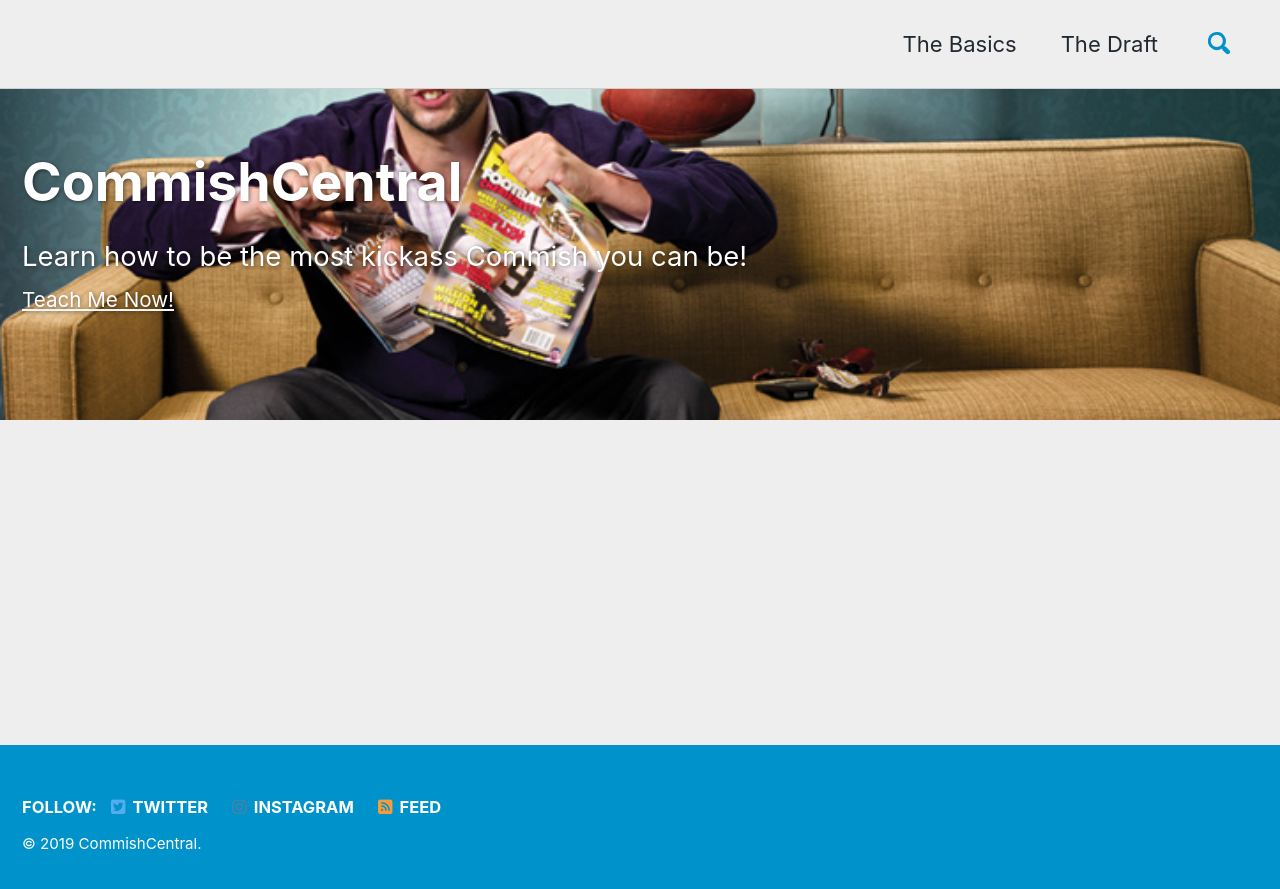
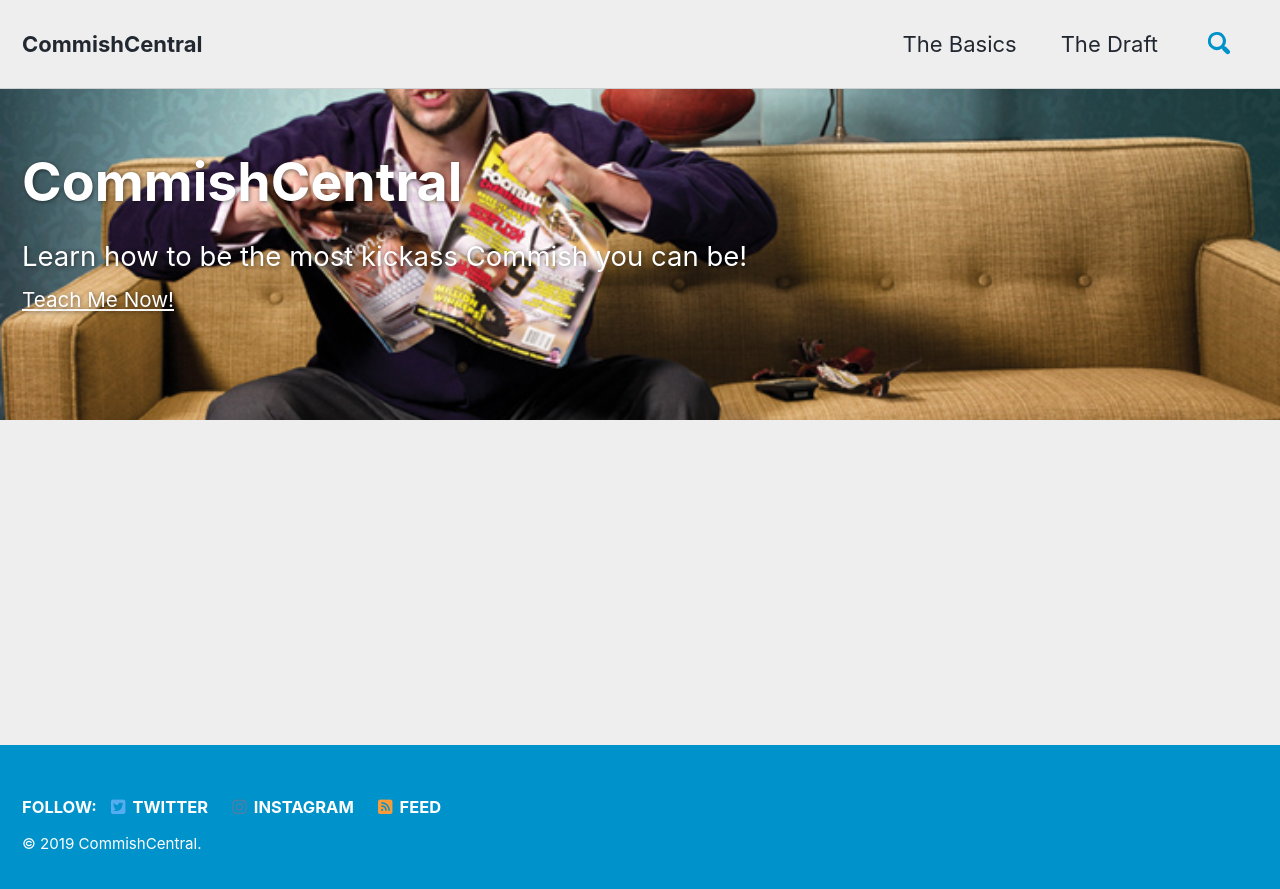
Before and after one commit to commishcentral/commishcentral1.github.io, a Jekyll site: the page built from index.html, in a window 1280 px wide. Shown: the top 889 px of the page. Built offline with Jekyll 4.4.1, drawn with Linux system fonts in a browser that asks for light colours; cached includes are drawn as plain includes; nearby versions of some CDN libraries; the list of posts is cut into pages by our own code.

Commit message:
i screwed up

```diff
--- a/_config.yml
+++ b/_config.yml
@@ -26,7 +26,7 @@ baseurl                  : # the subpath of your site, e.g. "/blog"
 repository               : # GitHub username/repo-name e.g. "mmistakes/minimal-mistakes"
 teaser                   : # path of fallback teaser image, e.g. "/assets/images/500x300.png"
 logo                     : # path of logo image to display in the masthead, e.g. "/assets/images/88x88.png"
-masthead_title           : " "# overrides the website title displayed in the masthead, use " " for no title
+masthead_title           : # overrides the website title displayed in the masthead, use " " for no title
 # breadcrumbs            : false # true, false (default)
 words_per_minute         : 200
 
```
